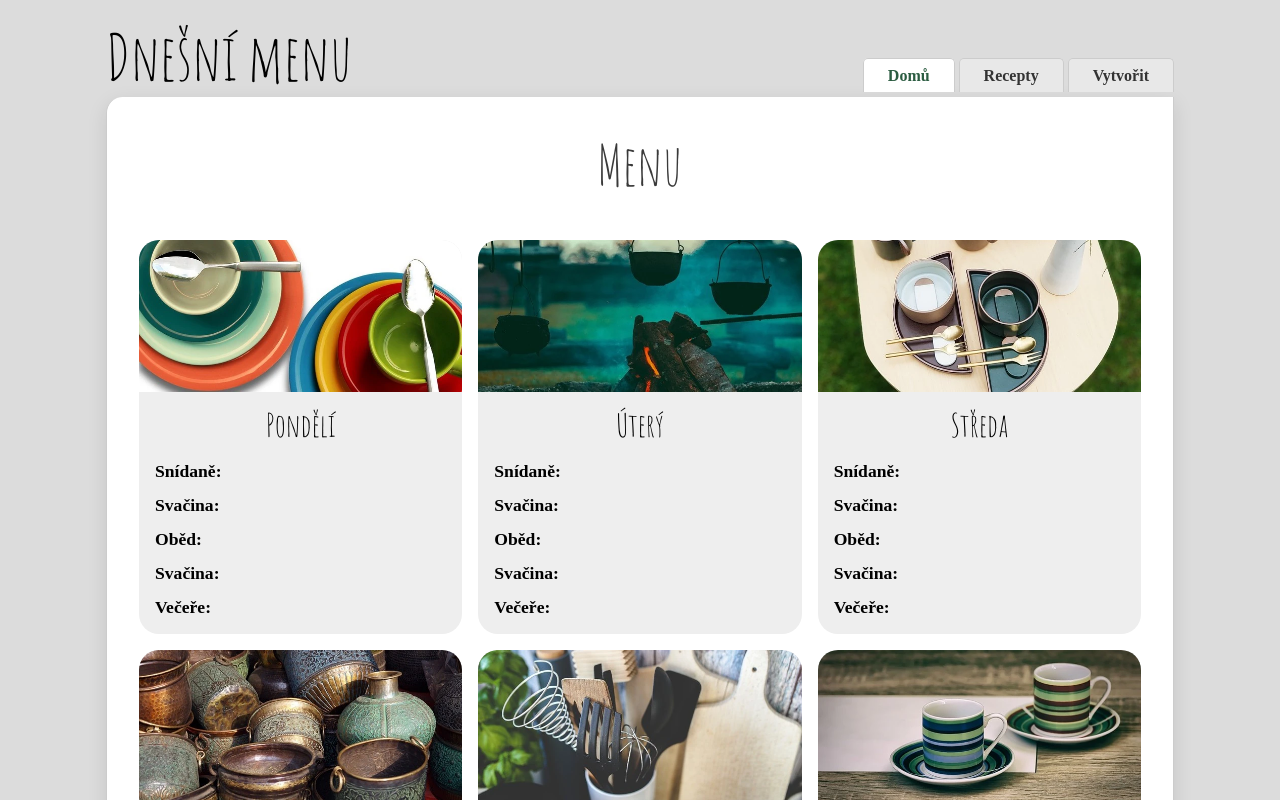
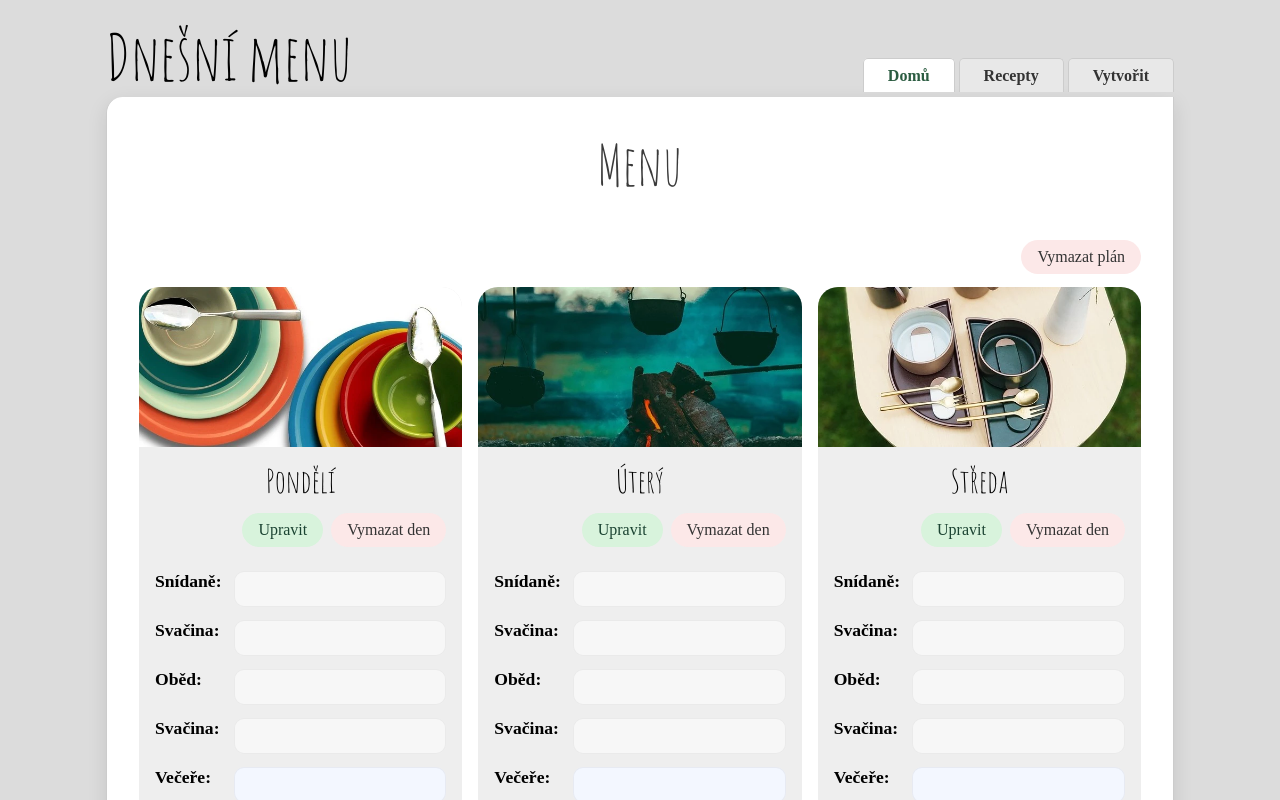
Before and after one commit to icirova/menu-planner, a React (Vite) app: page / in a window 1280 px wide. Shown: the top 800 px of the page. Built offline with nearby package versions, Linux system fonts and the light colour scheme; a web font is replaced by a local one.

Commit message:
DailyMenuCards

```diff
--- a/src/components/Button/style.css
+++ b/src/components/Button/style.css
@@ -27,3 +27,36 @@
   background-color: #3d7958;
   color: white;
 }
+
+.button--toolbar{
+  background-color: #fce8e8;
+}
+
+/* ghost */
+.button--ghost {
+  color: #1b4332;
+  background-color: #d8f3dc;
+  border: none;
+}
+
+.button--ghost:hover {
+  color: white;
+  background-color: #3c7a59;
+  border: none;
+}
+
+/* danger */
+.button--danger {
+  background-color: #fce8e8;
+  border: none;
+}
+
+
+
+/* (pro případné ikonové tlačítko)
+.button--icon {
+  width: 36px; height: 36px; padding: 0;
+  display: inline-flex; align-items: center; justify-content: center;
+  border-radius: 8px;
+}
+*/
--- a/src/components/DailyMenuCard/index.jsx
+++ b/src/components/DailyMenuCard/index.jsx
@@ -1,36 +1,124 @@
-import "./style.css"
+import { useState } from "react";
+import "./style.css";
 
-export const DailyMenuCard = ({day, img}) => {
+const MEAL_KEYS = [
+  { key: "breakfast", label: "Snídaně" },
+  { key: "snack1", label: "Svačina" },
+  { key: "lunch", label: "Oběd" },
+  { key: "snack2", label: "Svačina" },
+  { key: "dinner", label: "Večeře" },
+];
 
- return  <div className="card">
-  <img className="card__image" src={`./image/${img}`} alt=""/>
-  <h1 className="card__title">{day}</h1>
+const DEFAULT_DAY = { breakfast: "", snack1: "", lunch: "", snack2: "", dinner: "" };
 
-  <div className="card__content" id="1">
-      <div className="card__text">
-          <p className="card__subtitle">Snídaně:</p>
-          <p className="card__description breakfast"></p>
+export const DailyMenuCard = ({ day, img, dayIndex, data, dispatch }) => {
+  const [editing, setEditing] = useState(false);
+  const model = { ...DEFAULT_DAY, ...(data || {}) };
+
+  const onDragStart = (e, mealKey) => {
+    const value = model[mealKey];
+    if (!value) return e.preventDefault();
+    e.dataTransfer.setData(
+      "text/plain",
+      JSON.stringify({ dayIndex, mealKey, value })
+    );
+    e.dataTransfer.effectAllowed = "move";
+  };
+
+  const onDropTo = (e, toKey) => {
+    e.preventDefault();
+    let payload = null;
+    try {
+      payload = JSON.parse(e.dataTransfer.getData("text/plain"));
+    } catch {}
+    if (!payload) return;
+
+    dispatch({
+      type: "MOVE_MEAL",
+      fromDay: payload.dayIndex,
+      fromKey: payload.mealKey,
+      toDay: dayIndex,
+      toKey,
+    });
+  };
+
+  const clearDay = () => {
+    MEAL_KEYS.forEach(({ key }) =>
+      dispatch({ type: "CLEAR_MEAL", dayIndex, mealKey: key })
+    );
+  };
+
+  return (
+    <div
+      className={`card ${editing ? "is-editing" : ""}`}
+      role="region"
+      aria-label={`Denní plán: ${day}`}
+    >
+      {img && <img className="card__image" src={`./image/${img}`} alt="" />}
+
+      <h1 className="card__title">{day}</h1>
+
+      <div className="card__toolbar">
+        {editing && (
+          <span className="chip chip--edit" aria-live="polite">
+            ✏️
+          </span>
+        )}
+        <button className="button button--ghost" onClick={() => setEditing((v) => !v)}>
+          {editing ? "Hotovo" : "Upravit"}
+        </button>
+        <button
+          className="button button--danger"
+          onClick={clearDay}
+          title="Vymazat celý den"
+        >
+          Vymazat den
+        </button>
       </div>
 
-      <div className="card__text">
-          <p className="card__subtitle">Svačina:</p>
-          <p className="card__description snack"></p>
+      <div className="card__content" id={`day-${dayIndex}`}>
+        {MEAL_KEYS.map(({ key, label }, i) => (
+          <div
+            key={key}
+            className={`card__text ${key === "dinner" ? "card__text--dinner" : ""}`}
+          >
+            <p className="card__subtitle">{label}:</p>
+
+            {editing ? (
+              // první slot po zapnutí editačního režimu dostane focus
+              <textarea
+                className="card__slot card__slot--input"
+                placeholder="Napiš…"
+                value={model[key]}
+                onChange={(e) =>
+      dispatch({ type: "UPDATE_MEAL", dayIndex, mealKey: key, value: e.target.value })
+    }
+    onInput={(e) => {
+      // auto-grow (bez omezení)
+      e.currentTarget.style.height = "auto";
+      e.currentTarget.style.height = e.currentTarget.scrollHeight + "px";
+    }}
+    rows={1}
+    autoComplete="off"
+    autoFocus={i === 0}
+  />
+            ) : (
+              <p
+    className="card__slot"
+    title={model[key] || ""}
+    draggable={!!model[key]}
+    onDragStart={(e) => onDragStart(e, key)}
+    onDragOver={(e) => e.preventDefault()}
+    onDragEnter={(e) => e.currentTarget.classList.add("is-drop-target")}
+    onDragLeave={(e) => e.currentTarget.classList.remove("is-drop-target")}
+    onDrop={(e) => { e.currentTarget.classList.remove("is-drop-target"); onDropTo(e, key); }}
+  >
+                {model[key] || ""}
+              </p>
+            )}
+          </div>
+        ))}
       </div>
-
-      <div className="card__text">
-          <p className="card__subtitle">Oběd:</p>
-          <p className="card__description lunch"></p>
-      </div>
-
-      <div className="card__text">
-          <p className="card__subtitle">Svačina:</p>
-          <p className="card__description"></p>
-      </div>
-
-      <div className="card__text card__text--dinner">
-          <p className="card__subtitle">Večeře:</p>
-          <p className="card__description dinner"></p>
-      </div>
-  </div>
-</div>
-}
+    </div>
+  );
+};
--- a/src/components/DailyMenuCard/style.css
+++ b/src/components/DailyMenuCard/style.css
@@ -1,75 +1,134 @@
 .card {
-
-    background-color:  rgb(238, 238, 238);
+  display: flex;
+  flex-direction: column;
+  background-color: rgb(238, 238, 238);
   border-radius: 20px;
-    margin-bottom: 1rem;
+  overflow: hidden;             /* drží zaoblení i pro obrázek */
 }
 
-.card__title{
-    text-align: center;
-    margin: 1.5rem;
+/* viditelný, ale jemný indikátor editace */
+.card.is-editing {
+  box-shadow: inset 0 0 0 2px #cfe0ff;
 }
 
+/* Obrázek — pevná výška pro stejné karty */
+.card__image {
+  display: block;
+  width: 100%;
+  height: 160px;                /* můžeš změnit na 180px */
+  object-fit: cover;
+}
+
+/* Nadpis karty */
 .card__title {
-
-    padding-top: 0.8rem;
+  text-align: center;
+  padding: 0.8rem 1rem 0;
   margin: 0;
   border-radius: 20px 20px 0 0;
 }
 
-.card__content{
+/* Obsah karty */
+.card__content {
   padding: 1rem;
+  display: flex;
+  flex-direction: column;
+  gap: 0.8rem;
 }
 
-.card__text{
+/* Toolbar v kartě (Upravit / Vymazat den) */
+.card__toolbar {
   display: flex;
-    margin-bottom: 0.8rem
+  gap: 0.5rem;
+  justify-content: flex-end;
+  padding: 0 1rem 0.5rem;
+  margin-top: 0.8rem;
 }
 
-.card__text--dinner{
-    margin-bottom: 0;
+/* Malý badge „Režim úprav“ */
+.chip {
+  margin-right: auto; /* odtlačí tlačítka doprava */
 }
 
-.card__subtitle{
+
+/* =======================
+   ŘÁDEK: label + políčko
+   ======================= */
+.card__text {
+  display: flex;
+  align-items: flex-start;
+  gap: .5rem;
+}
+
+.card__text--dinner {
+  margin-bottom: 0; /* volitelně */
+}
+
+/* levý sloupec (label) */
+.card__subtitle {
   flex-basis: 25%;
   font-weight: 700;
   font-size: 1.1rem;
-    font-family:'Sorts Mill Goudy', serif;
+  font-family: 'Sorts Mill Goudy', serif;
 }
 
+/* pravý sloupec (pole) – společné pro zobrazení i editaci
+   (ponechávám kompatibilitu i s .card__description, kdybys ho někde používala) */
+.card__slot,
 .card__description {
   flex-basis: 75%;
+  min-height: 36px;
+  padding: .4rem .5rem;
+  border-radius: 10px;
+  box-shadow: inset 0 0 0 1px rgba(0,0,0,.05);
+  background: #f7f7f7;
+  box-sizing: border-box;
+  font: inherit;
+  line-height: 1.4;
+
+  /* zalamování dlouhých textů */
+  white-space: normal;
+  overflow-wrap: anywhere;
+  word-break: break-word;
+  hyphens: auto;
+  display: block;     /* místo -webkit-box */
+  overflow: visible;  /* žádné ořezávání */
+
 }
 
-.card__image {
-    display: block;
-    width: 100%;
-    border-radius: 20px 20px 0 0;
+/* odlišené pozadí večeře (p i textarea) */
+.card__text--dinner .card__slot,
+.card__text--dinner .card__description {
+  background: #f3f7ff;
 }
 
-@media screen and (min-width: 680px) {
-   .card {
-    flex-basis: calc((100% - 1rem) / 2);
+/* DnD highlight v zobrazení */
+.card__slot.is-drop-target,
+.card__description.is-drop-target {
+  outline: 2px dashed #b8c6ff;
+  background: #eef3ff;
 }
 
-   .card:nth-child(odd) {
-    margin-right: 1rem;
-}
-   /* .card--shopping-list{
-    flex-basis: 100%;
-
-   } */
+/* kurzor, pokud je slot draggable */
+.card__description[draggable="true"],
+.card__slot[draggable="true"] {
+  cursor: grab;
 }
 
-@media screen and (min-width: 1024px) {
-   .card {
-    flex-basis: calc((100% - (1rem * 2)) / 3);
+/* EDITAČNÍ POLE (textarea) – stejné rozměry, řízený růst */
+.card__slot--input {
+  background: #fff;
+  box-shadow: inset 0 0 0 2px #cfe0ff;
+  border: none;
+  width: 100%;
+  resize: none;         /* auto-resize děláme v JS, viz onInput */
+  overflow: auto;       /* pokud překročí max-height, objeví se scrollbar */
+  max-height: 96px;     /* cca 4 řádky – uprav podle potřeby */
+  min-height: 36px;
+  line-height: 1.4;
+
+  /* textarea nepotřebuje -webkit-line-clamp */
+  display: block;
 }
-
-   .card:nth-child(odd) {
-    margin-right: 0;
+.card__slot--input:focus {
+  box-shadow: inset 0 0 0 2px #99b7ff;
 }
-   .card--shopping-list{
-    flex-basis: calc((100% - (1rem * 2)) / 3);
-   }
-}
--- a/src/components/DailyMenuCards/index.jsx
+++ b/src/components/DailyMenuCards/index.jsx
@@ -1,21 +1,113 @@
-import "./style.css"
-import { DailyMenuCard } from "../DailyMenuCard"
-import { ShoppingList } from "../ShoppingList"
-import { NotesCard } from "../NotesCard"
+import React, { useEffect, useReducer } from "react";
+import "./style.css";
+import { DailyMenuCard } from "../DailyMenuCard";
+import { ShoppingList } from "../ShoppingList";
+import { NotesCard } from "../NotesCard";
+
+const DAYS = ["Pondělí","Úterý","Středa","Čtvrtek","Pátek","Sobota","Neděle"];
+const STORAGE_KEY = "weeklyMenu";
+const DEFAULT_DAY = { breakfast: "", snack1: "", lunch: "", snack2: "", dinner: "" };
+
+function reducer(state, action) {
+  switch (action.type) {
+    case "INIT_FROM_STORAGE": {
+      return action.payload ?? state;
+    }
+    case "UPDATE_MEAL": {
+      const { dayIndex, mealKey, value } = action;
+      const next = state.map((d, i) => (i === dayIndex ? { ...d, [mealKey]: value } : d));
+      return next;
+    }
+    case "CLEAR_MEAL": {
+      const { dayIndex, mealKey } = action;
+      const next = state.map((d, i) => (i === dayIndex ? { ...d, [mealKey]: "" } : d));
+      return next;
+    }
+    case "MOVE_MEAL": {
+      const { fromDay, fromKey, toDay, toKey } = action;
+      const value = state[fromDay][fromKey];
+      if (!value || (fromDay === toDay && fromKey === toKey)) return state;
+      const next = state.map((d) => ({ ...d }));
+      if (next[toDay][toKey]) {
+        // swap
+        const tmp = next[toDay][toKey];
+        next[toDay][toKey] = value;
+        next[fromDay][fromKey] = tmp;
+      } else {
+        // move
+        next[toDay][toKey] = value;
+        next[fromDay][fromKey] = "";
+      }
+      return next;
+    }
+    case "RESET_WEEK": {
+      return DAYS.map(() => ({ ...DEFAULT_DAY }));
+    }
+    default:
+      return state;
+  }
+}
+
+export const DailyMenuCards = () => {
+  const [week, dispatch] = useReducer(
+    reducer,
+    DAYS.map(() => ({ ...DEFAULT_DAY }))
+  );
+
+  // init from localStorage
+  useEffect(() => {
+    try {
+      const raw = localStorage.getItem(STORAGE_KEY);
+      if (raw) {
+        const parsed = JSON.parse(raw);
+        if (Array.isArray(parsed) && parsed.length === DAYS.length) {
+          dispatch({ type: "INIT_FROM_STORAGE", payload: parsed });
+        }
+      }
+    } catch {}
+    // eslint-disable-next-line react-hooks/exhaustive-deps
+  }, []);
+
+  // persist to localStorage
+  useEffect(() => {
+    try {
+      localStorage.setItem(STORAGE_KEY, JSON.stringify(week));
+    } catch {}
+  }, [week]);
+
+  const images = [
+    "1-menu.webp","2-menu.webp","3-menu.webp","4-menu.webp",
+    "5-menu.webp","6-menu.webp","7-menu.webp"
+  ];
+
+  return (
+     <>
+
+      {/* Toolbar pro celý týden */}
+      <div className="cards__toolbar">
+        <button className="button button--toolbar" onClick={() => dispatch({ type: "RESET_WEEK" })}>
+          Vymazat plán
+        </button>
+      </div>
+
+    <div className="cards">
 
 
-export const DailyMenuCards = () => {
-  return <div className="cards">
-    <DailyMenuCard day={"Pondělí"} img={"1-menu.webp"}/>
-    <DailyMenuCard day={"Úterý"} img={"2-menu.webp"}/>
-    <DailyMenuCard day={"Středa"} img={"3-menu.webp"}/>
-    <DailyMenuCard day={"Čtvrtek"} img={"4-menu.webp"}/>
-    <DailyMenuCard day={"Pátek"} img={"5-menu.webp"}/>
-    <DailyMenuCard day={"Sobota"} img={"6-menu.webp"}/>
-    <DailyMenuCard day={"Neděle"} img={"7-menu.webp"}/>
-    <NotesCard />
-    <ShoppingList />
+      {DAYS.map((day, i) => (
+        <DailyMenuCard
+          key={day}
+          day={day}
+          img={images[i]}
+          dayIndex={i}
+          data={week[i]}
+          dispatch={dispatch}
+        />
+      ))}
 
-
-  </div>
-}
+      {/* Tvoje existující doplňkové karty zůstávají */}
+      <NotesCard />
+      <ShoppingList />
+    </div>
+    </>
+  );
+};
--- a/src/components/DailyMenuCards/style.css
+++ b/src/components/DailyMenuCards/style.css
@@ -1,15 +1,19 @@
+.cards {
+  display: grid;
+  gap: 1rem;
+  grid-template-columns: 1fr;            /* mobily */
+}
 
-@media screen and (min-width: 680px) {
-    .cards {
-      display: flex;
-      flex-wrap: wrap;
+.cards__toolbar {
+  text-align: end;
+  margin-bottom: .8rem;
+}
 
-    }
-  }
 
-  @media screen and (min-width: 1024px) {
-    .cards {
-      column-gap: 1rem
-    }
 
-  }
+@media (min-width: 680px) {
+  .cards { grid-template-columns: repeat(2, minmax(0, 1fr)); }  /* tablet */
+}
+@media (min-width: 1024px) {
+  .cards { grid-template-columns: repeat(3, minmax(0, 1fr)); }  /* desktop 3×3 */
+}
```
Also changed, not shown: src/pages/RecipeDetail/index.jsx (+3 -8 lines). Lines whose indentation alone changed are shown as unchanged.
